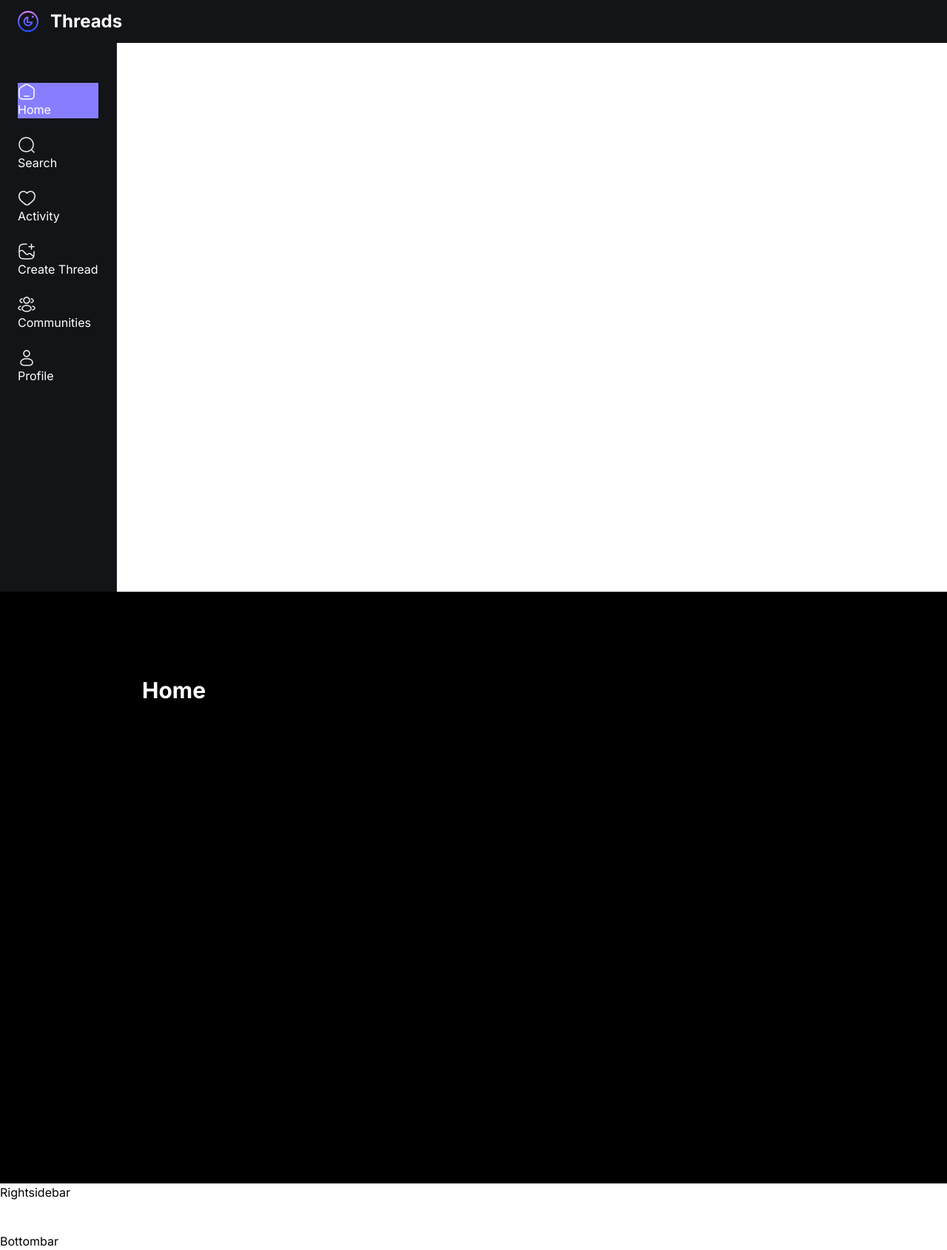
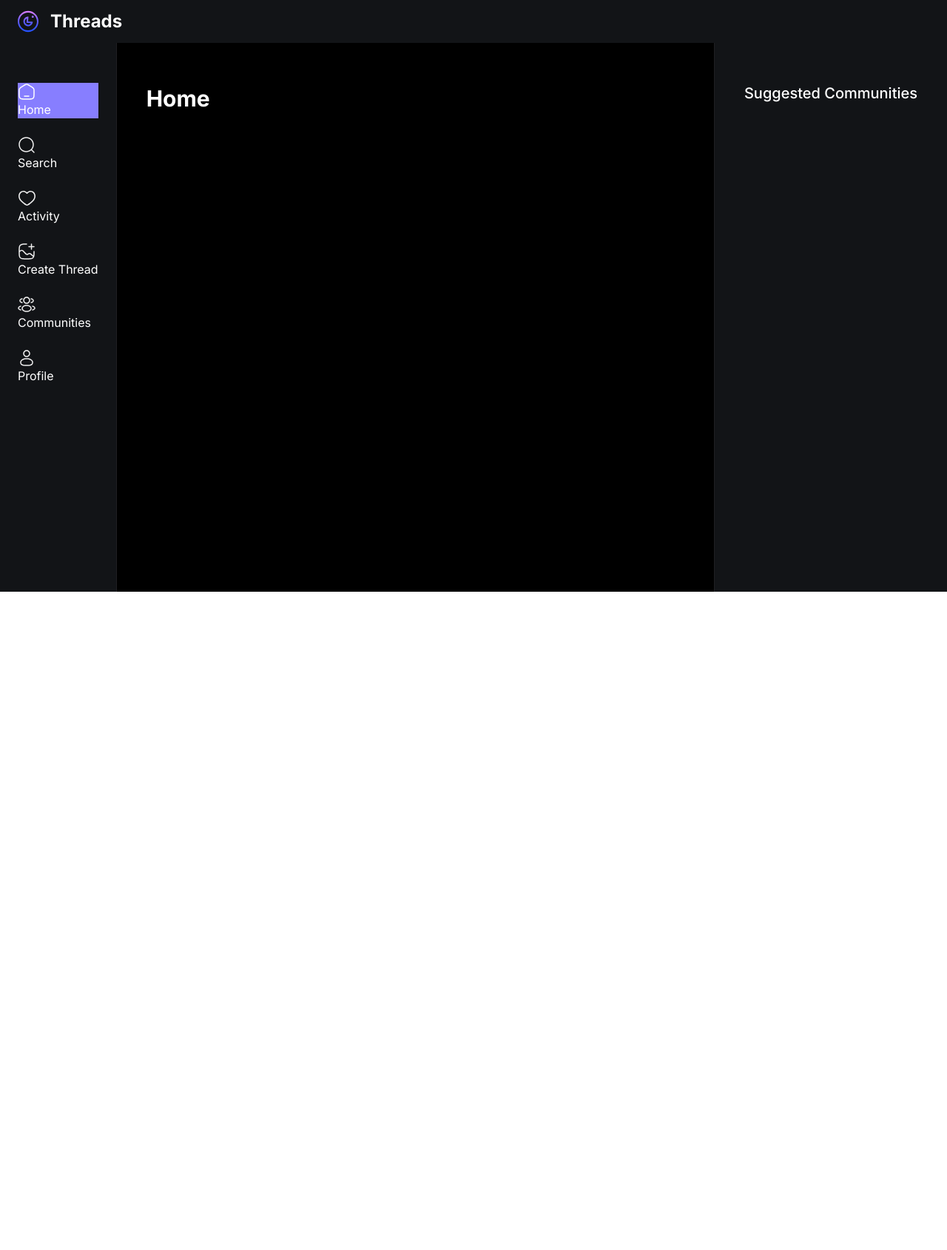
Before and after one commit to Shantanu2k19/threads, a Next.js app: page / in a window 1280 px wide. Shown: the whole page at 74% size. After the commit the page ends 842 px from the top, so only its background shows below. Built offline with nearby package versions, Linux system fonts and the light colour scheme; no server answers.

Commit message:
page shared components completed

```diff
--- a/app/(root)/layout.tsx
+++ b/app/(root)/layout.tsx
@@ -26,7 +26,7 @@
       <html lang="en">
         <body className={inter.className}>
           <Topbar />
-            <main>
+            <main className="flex flex-row">
               <LeftSidebar />
 
               <section className="main-container">
--- a/components/shared/Bottombar.tsx
+++ b/components/shared/Bottombar.tsx
@@ -1,5 +1,45 @@
+"use client"
+
+import { sidebarLinks } from "@/constants";
+import Link from "next/link";
+import Image from "next/image";
+import { usePathname, useRouter } from "next/navigation";
+
 function Bottombar() {
-    return <h1>Bottombar</h1>
+    const pathname = usePathname();
+
+    return (
+        <section className="bottombar">
+            <div className="bottombar_container">
+            {sidebarLinks.map((link)=>{
+
+                //if link is connectly active
+                const isActive =
+                (pathname.includes(link.route) && link.route.length>1)
+                || pathname===link.route;
+
+                return (
+                <Link
+                    href={link.route}
+                    key={link.label}
+                    className=
+                    {`bottombar_link ${isActive && 'bg-primary-500'}`}
+                >
+                    <Image
+                        src={link.imgURL}
+                        alt={link.label}
+                        width={24}
+                        height={24}
+                    />
+
+                    <p className="text-subtle-medium text-light-1
+                    max-sm:hidden">{link.label.split(/\s+/)[0]}</p>
+                </Link>
+                )
+            })}
+            </div>
+        </section>
+    )
 }
 
 export default Bottombar;
--- a/components/shared/Rightsidebar.tsx
+++ b/components/shared/Rightsidebar.tsx
@@ -1,5 +1,12 @@
 function Rightsidebar() {
-    return <h1>Rightsidebar</h1>
+    return (
+        <section className="custom-scrollbar rightsidebar">
+            <div className="flex flex-1 flex-col justify-start">
+                <h3 className="text-heading4-medium text-light-1">Suggested Communities</h3>
+            </div>
+
+        </section>
+    )
 }
 
 export default Rightsidebar;
--- a/components/shared/Topbar.tsx
+++ b/components/shared/Topbar.tsx
@@ -1,5 +1,6 @@
 import Image from "next/image";
 import Link from "next/link";
+import { dark } from "@clerk/themes"
 import {OrganizationSwitcher, SignOutButton, SignedIn} from "@clerk/nextjs";
 
 function Topbar() {
@@ -29,6 +30,7 @@
 
             <OrganizationSwitcher
                 appearance={{
+                    baseTheme: dark,
                     elements: {
                         organizationSwitcherTrigger:
                         "py-2 px-4"
--- a/package.json
+++ b/package.json
@@ -10,7 +10,9 @@
   },
   "dependencies": {
     "@clerk/nextjs": "^4.29.7",
+    "@clerk/themes": "^1.7.9",
     "@uploadthing/react": "^6.2.2",
+    "all": "^0.0.0",
     "mongoose": "^8.1.1",
     "next": "14.1.0",
     "react": "^18",
```
Also changed, not shown: learningNotes.txt, 1 other file (tests, documents, lock files or other folders).
